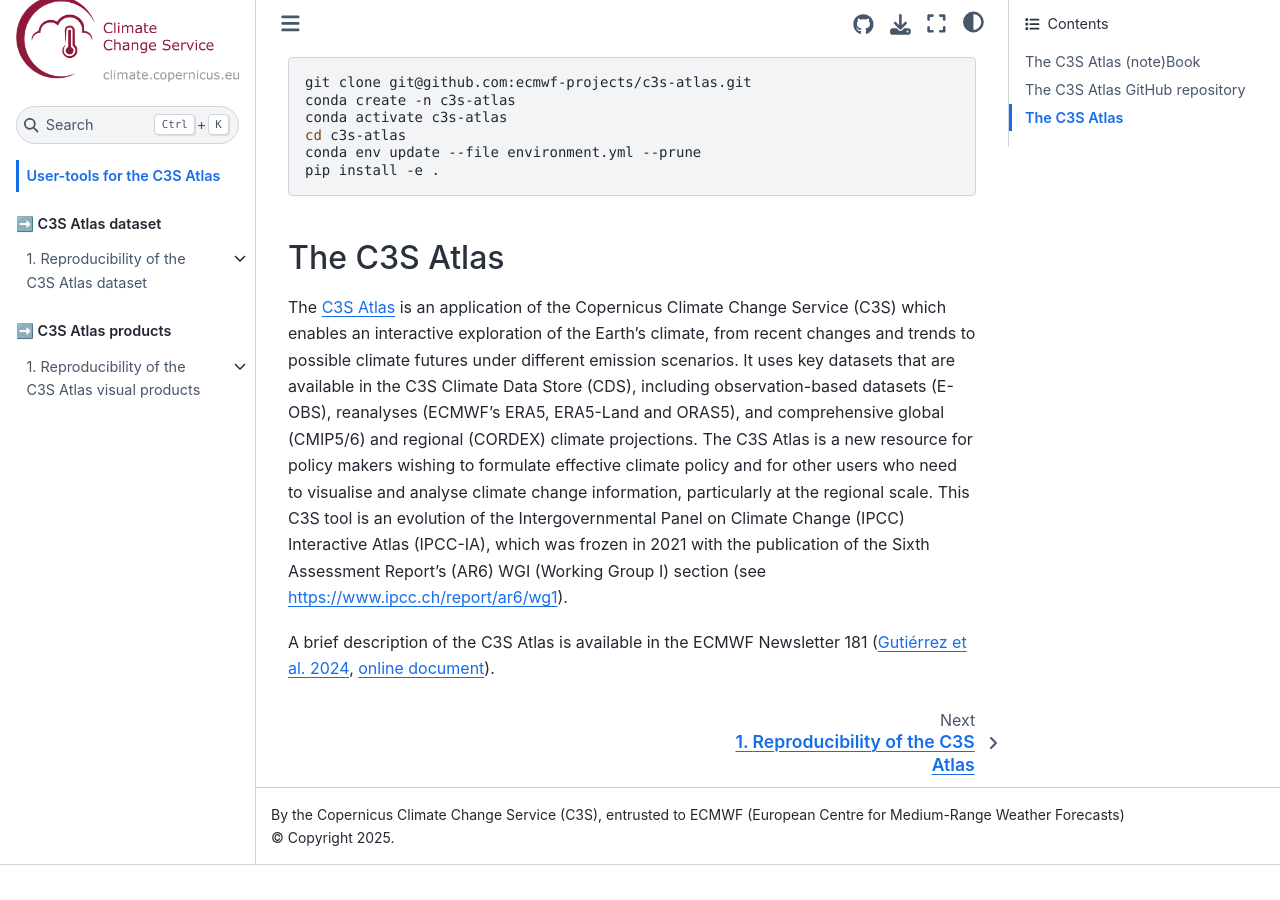
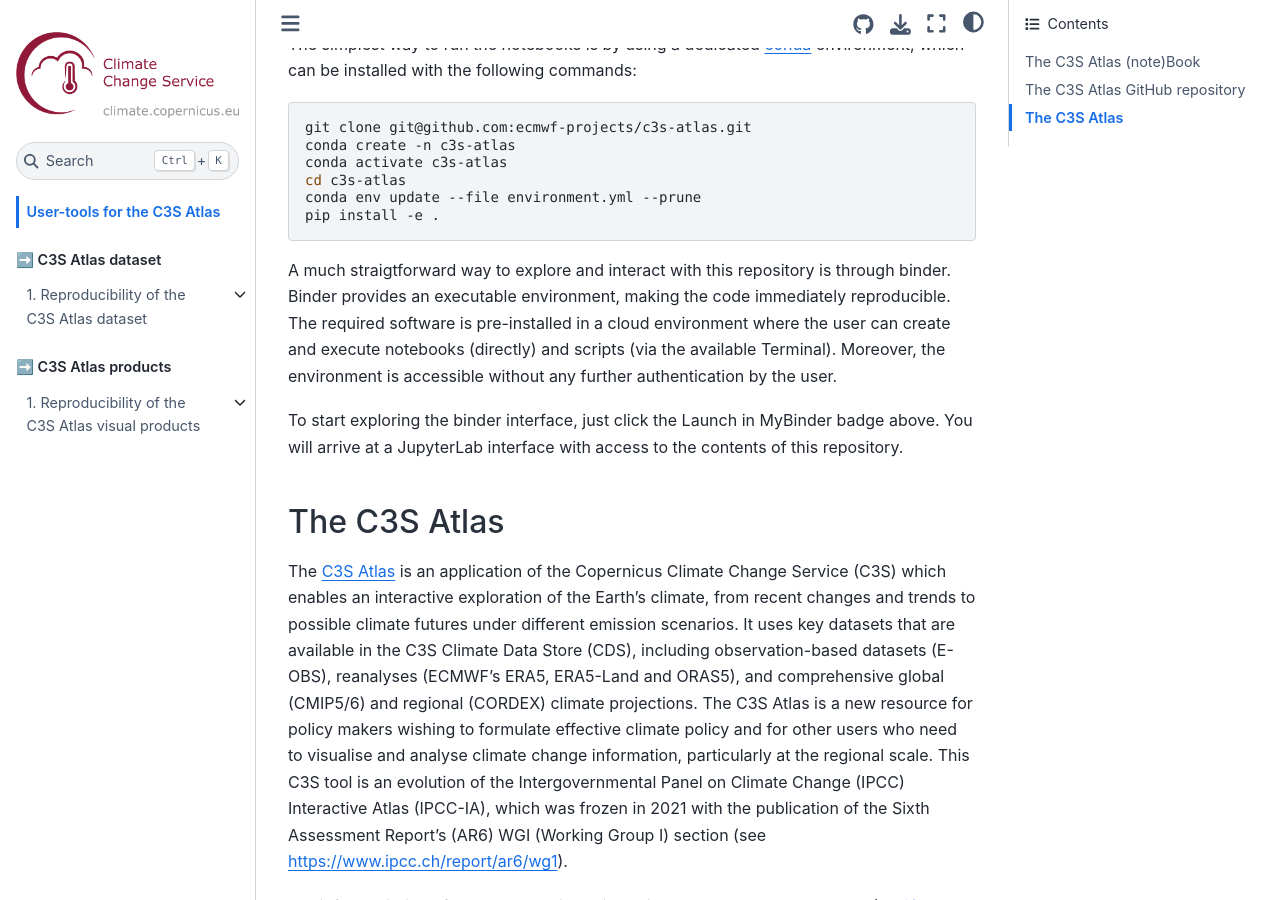
Before and after one commit to sylvainmarchi/c3s-atlas, a Jupyter Book: the page built from book/intro.md, in a window 1280 px wide and 900 px high, scrolled down 1701 px. Built offline with Jupyter Book 1.0.4 settings and Sphinx 7.4.7 and the Sphinx Book theme 1.1.4, drawn with Linux system fonts in a browser that asks for light colours; pages that are not in the unit, such as notebooks, are missing from menus; before the commit the page ends 2566 px from its top, so only the background shows below that.

Commit message:
Update intro.md with binder

````diff
--- a/book/intro.md
+++ b/book/intro.md
@@ -1,5 +1,6 @@
 ![logo](./figures/LogoLine_horizon_C3S.png)
 
+[![Binder](https://mybinder.org/badge_logo.svg)](https://mybinder.org/v2/gh/ecmwf-projects/c3s-atlas/tree/main/HEAD?urlpath=%2Fdoc%2Ftree%2Fhttps%3A%2F%2Fgithub.com%2Fecmwf-projects%2Fc3s-atlas%2Fblob%2Fmain%2Fbook%2Ftx35.ipynb)
 
 # User-tools for the [C3S Atlas](https://atlas.climate.copernicus.eu/atlas)
 
@@ -44,6 +45,10 @@
 pip install -e .
 ```
 
+A much straigtforward way to explore and interact with this repository is through binder. Binder provides an executable environment, making the code immediately reproducible. The required software is pre-installed in a cloud environment where the user can create and execute notebooks (directly) and scripts (via the available Terminal). Moreover, the environment is accessible without any further authentication by the user.
+
+To start exploring the binder interface, just click the Launch in MyBinder badge above. You will arrive at a JupyterLab interface with access to the contents of this repository.
+
 ## The C3S Atlas
 
 The [C3S Atlas](http://atlas.climate.copernicus.eu) is an application of the  Copernicus Climate Change Service (C3S) which enables an interactive exploration of the Earth's climate, from recent changes and trends to possible climate futures under different emission scenarios. It uses key datasets that are available in the C3S Climate Data Store (CDS), including observation-based datasets (E-OBS), reanalyses (ECMWF’s ERA5, ERA5-Land and ORAS5), and comprehensive global (CMIP5/6) and regional (CORDEX) climate projections. The C3S Atlas is a new resource for policy makers wishing to formulate effective climate policy and for other users who need to visualise and analyse climate change information, particularly at the regional scale. This C3S tool is an evolution of the Intergovernmental Panel on Climate Change (IPCC) Interactive Atlas (IPCC-IA), which was frozen in 2021 with the publication of the Sixth Assessment Report’s (AR6) WGI (Working Group I) section (see https://www.ipcc.ch/report/ar6/wg1).
````
